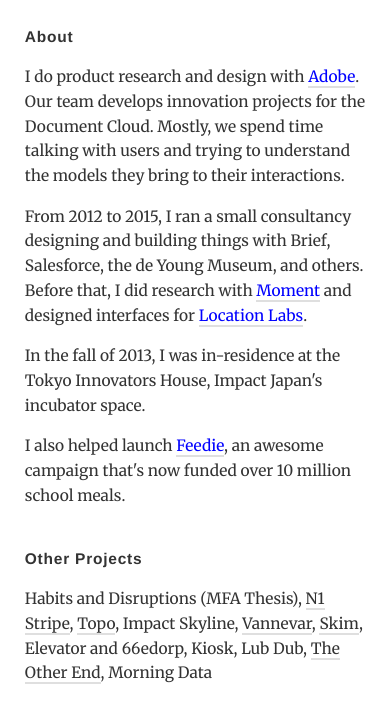
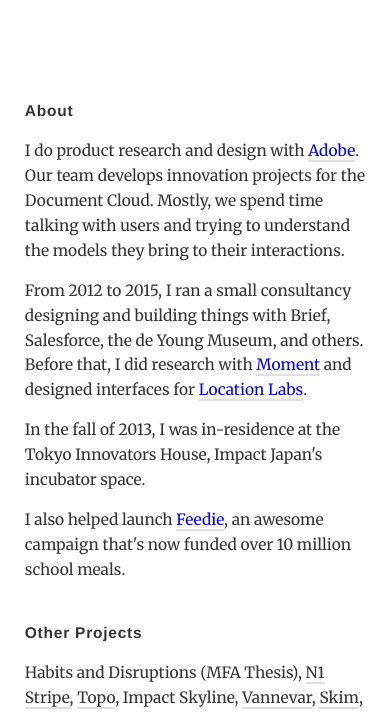
Before and after one commit to coreymlee/coreymlee.github.io, a Jekyll site: the page built from index.html, in a window 390 px wide. Shown: the top 713 px of the page. Built offline with Jekyll 4.4.1, drawn with Linux system fonts in a browser that asks for light colours.

Commit message:
Minor design tweaks

```diff
--- a/css/home.css
+++ b/css/home.css
@@ -102,12 +102,12 @@
 
 @media screen and (max-width: 840px) {
   body {
-    margin: 2.0625rem; }
+    margin: 3.3rem 2.475rem; }
 
   #main_container {
     margin: 0; }
     #main_container #sidebar {
-      padding-right: 1.65rem; }
+      padding-right: 2.0625rem; }
       #main_container #sidebar #portrait {
         height: 16.5rem; } }
 @media screen and (max-width: 700px) {
@@ -133,7 +133,7 @@
     letter-spacing: 0; }
 
   body {
-    margin: 1.6rem 1.6rem; }
+    margin: 6.4rem 1.6rem 3.2rem; }
 
   h3 {
     font-size: 1rem; }
--- a/css/home.scss
+++ b/css/home.scss
@@ -152,12 +152,12 @@
 
 @media screen and (max-width: 840px) {
   body {
-    margin:1.25*$base-lh;
+    margin:2*$base-lh 1.5*$base-lh;
   }
   #main_container {
     margin:0;
     #sidebar {
-      padding-right: $base-lh;
+      padding-right: 1.25*$base-lh;
       #portrait {
         height: 10*$base-lh;
       }
@@ -197,7 +197,7 @@
     letter-spacing: 0;
   }
   body {
-    margin: 1*$base-lh $base-lh;
+    margin: 4*$base-lh $base-lh 2*$base-lh;
   }
   h3 {
     font-size: 1rem;
```
Also changed, not shown: 1 other file.
